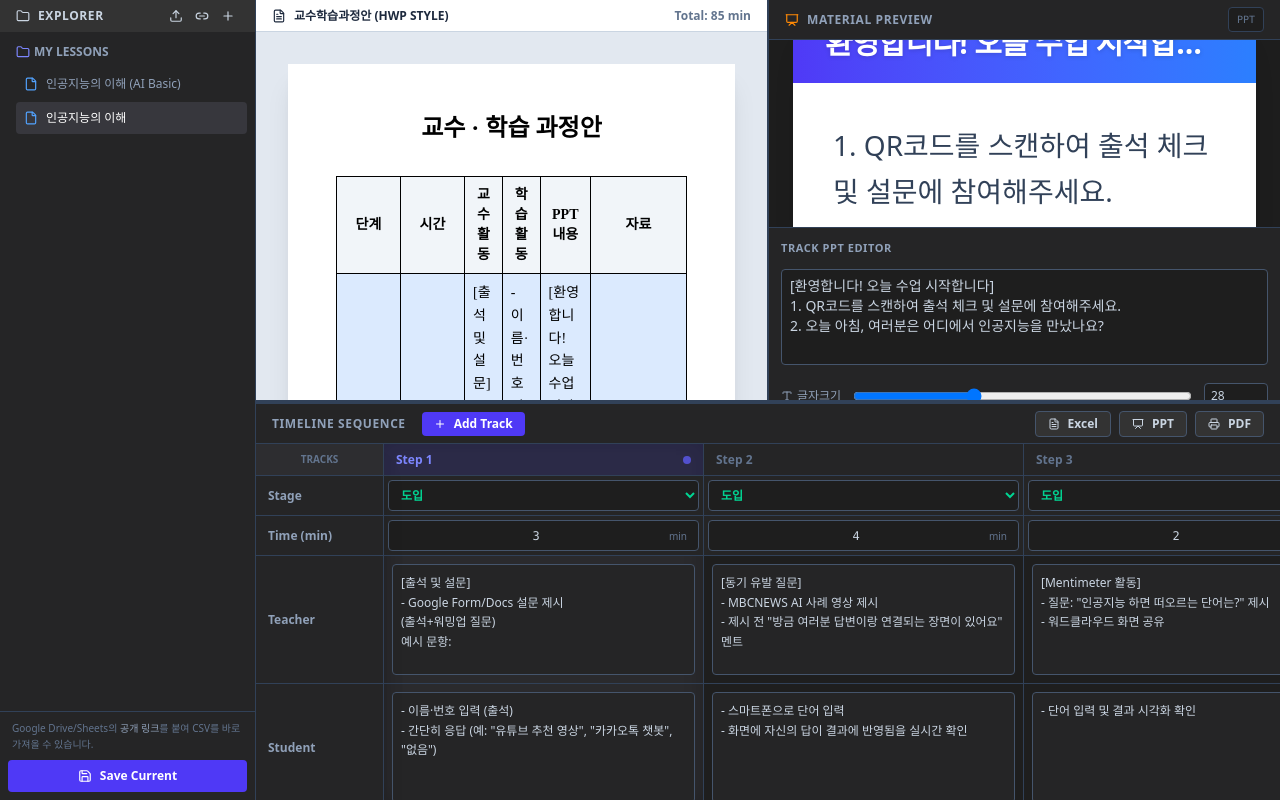
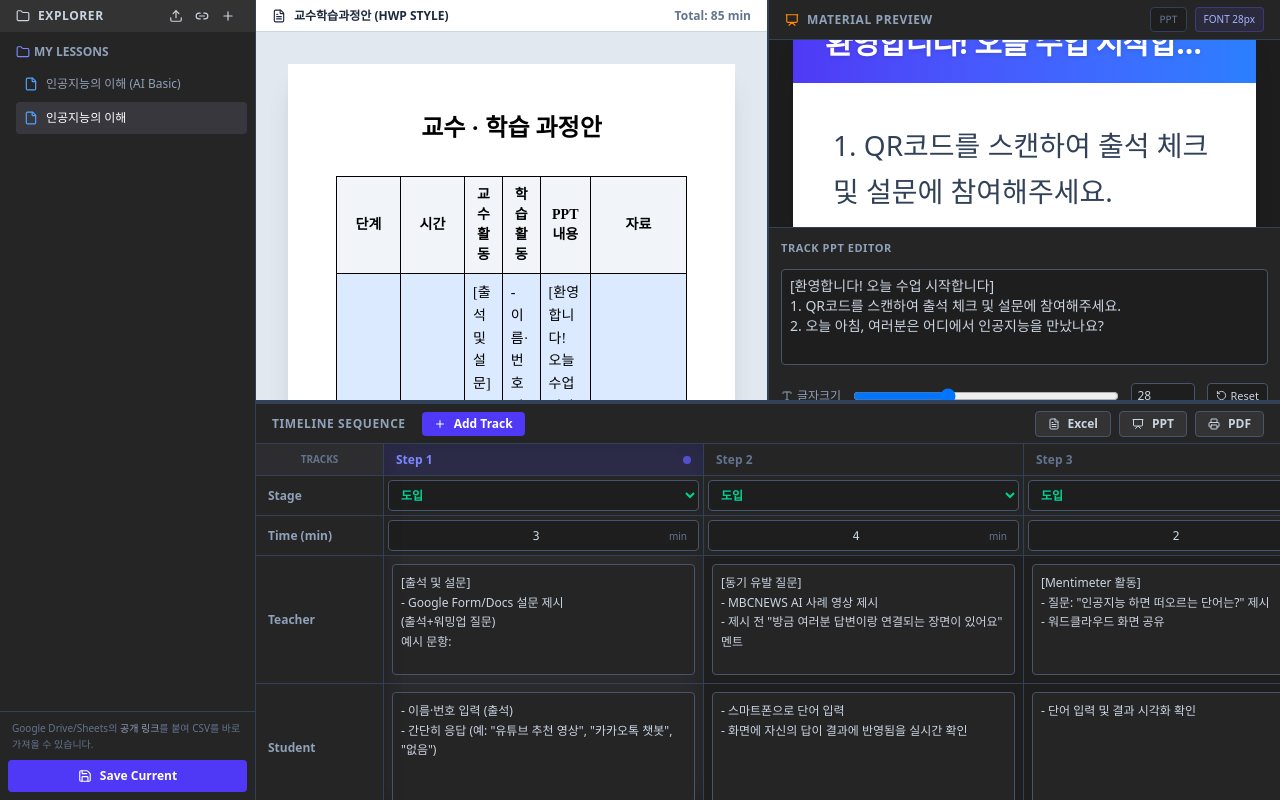
Before and after one commit to vividhyeok/lessonmate, a React (Vite) app: page / in a window 1280 px wide. Built offline with nearby package versions, Linux system fonts and the light colour scheme.

Commit message:
Resolve preview integration and apply small UI polish

```diff
--- a/src/App.jsx
+++ b/src/App.jsx
@@ -645,6 +645,7 @@ const App = () => {
             selectedTrackId={selectedTrackId}
             tracks={tracks}
             updateTrack={updateTrack}
+            lessonName={currentFile?.name}
           />
         </div>
 
--- a/src/components/MaterialPreview.jsx
+++ b/src/components/MaterialPreview.jsx
@@ -1,7 +1,7 @@
 import React, { useMemo } from 'react';
-import { ExternalLink, Link as LinkIcon, Presentation, Video, Type } from 'lucide-react';
+import { ExternalLink, Link as LinkIcon, Presentation, Video, Type, RotateCcw } from 'lucide-react';
 
-const MaterialPreview = ({ selectedItem, updateItem, selectedTrackId, tracks, updateTrack }) => {
+const MaterialPreview = ({ selectedItem, updateItem, selectedTrackId, tracks, updateTrack, lessonName }) => {
   const currentTrack = useMemo(() => tracks?.find((t) => t.id === selectedTrackId), [tracks, selectedTrackId]);
 
   const activeContent = useMemo(() => {
@@ -47,9 +47,16 @@ const MaterialPreview = ({ selectedItem, updateItem, selectedTrackId, tracks, up
         <span className="text-xs font-bold text-slate-400 uppercase flex items-center gap-2 tracking-wider">
           <Presentation size={14} className="text-orange-400" /> Material Preview
         </span>
-        <span className="text-[10px] font-mono text-slate-500 bg-[#1e1e1e] px-2 py-1 rounded border border-slate-700">
-          {selectedItem ? selectedItem.type.toUpperCase() : 'PPT'}
-        </span>
+        <div className="flex items-center gap-2">
+          <span className="text-[10px] font-mono text-slate-500 bg-[#1e1e1e] px-2 py-1 rounded border border-slate-700">
+            {selectedItem ? selectedItem.type.toUpperCase() : 'PPT'}
+          </span>
+          {currentTrack && (
+            <span className="text-[10px] text-indigo-300 bg-indigo-500/10 border border-indigo-500/30 px-2 py-1 rounded">
+              FONT {pptFontSize}px
+            </span>
+          )}
+        </div>
       </div>
 
       <div className="flex-1 min-h-0 flex flex-col bg-[#1e1e1e] overflow-hidden">
@@ -77,7 +84,7 @@ const MaterialPreview = ({ selectedItem, updateItem, selectedTrackId, tracks, up
             </div>
 
             <div className="h-8 bg-slate-50 border-t border-slate-100 flex items-center justify-between px-6 text-xs text-slate-400 font-medium shrink-0">
-              <span>LessonMate AI Class</span>
+              <span>{lessonName || 'LessonMate AI Class'}</span>
               <span>
                 {(tracks ? tracks.findIndex((t) => t.id === selectedTrackId) : -1) + 1} / {tracks ? tracks.length : '-'}
               </span>
@@ -111,9 +118,20 @@ const MaterialPreview = ({ selectedItem, updateItem, selectedTrackId, tracks, up
                   min="14"
                   max="54"
                   value={pptFontSize}
-                  onChange={(e) => updateTrack(currentTrack.id, 'pptFontSize', parseInt(e.target.value || '28', 10))}
+                  onChange={(e) => {
+                    const next = Number(e.target.value);
+                    if (Number.isNaN(next)) return;
+                    updateTrack(currentTrack.id, 'pptFontSize', Math.max(14, Math.min(54, next)));
+                  }}
                   className="w-16 bg-[#1e1e1e] border border-slate-600 rounded px-1.5 py-1 text-xs"
                 />
+                <button
+                  onClick={() => updateTrack(currentTrack.id, 'pptFontSize', 28)}
+                  className="inline-flex items-center gap-1 text-[11px] text-slate-300 bg-[#1e1e1e] border border-slate-600 rounded px-2 py-1 hover:border-indigo-500"
+                  title="기본값으로 되돌리기"
+                >
+                  <RotateCcw size={11} /> Reset
+                </button>
               </div>
             </>
           )}
```
